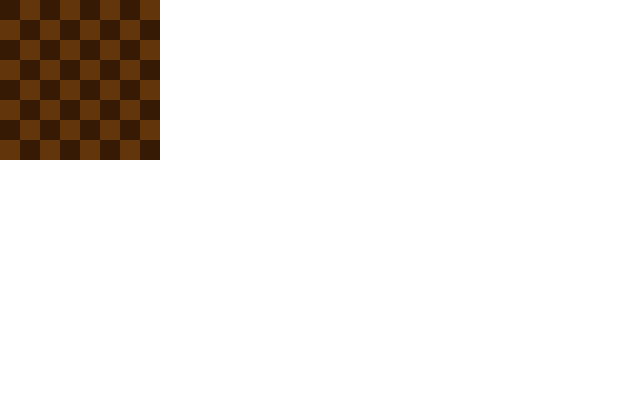
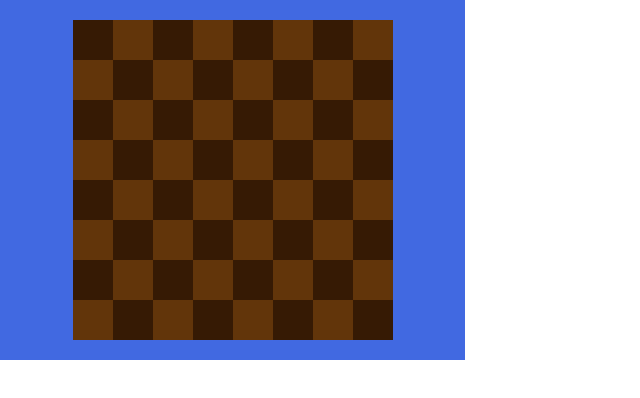
Before and after one commit to antonkstin/fgok, a plain HTML site: page index.html in a window 1280 px wide. Shown: the whole page, without its empty margins (0-640 px from the left). Drawn offline with Linux system fonts and the light colour scheme.

Commit message:
1.05 v.5

```diff
--- a/index.css
+++ b/index.css
@@ -1,20 +1,21 @@
 .content {
-  width: 320px;
+  max-width: 425px;
+  background-color: royalblue;
+  padding: 20px;
 }
 
 /*------- CHESSFG --------*/
 
 .chessfg {
+  width: 320px;
+  margin: 0 auto;
   display: grid;
-  grid-template-rows: repeat(8, 20px);
-  grid-template-columns: 160px;
-  height: 320px;
+  grid-template-rows: repeat(8, 40px);
 }
 
 .chessfg__line {
   display: grid;
-  grid-template-columns: repeat(8, 20px);
-  grid-template-rows: 20px;
+  grid-template-columns: repeat(8, 40px);
 }
 
 .chessfg__cell {
```
